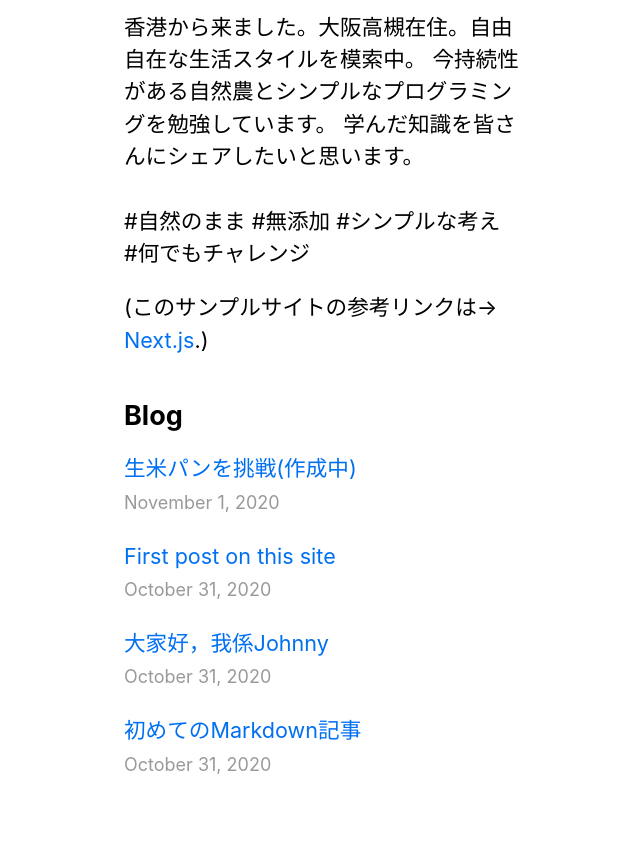
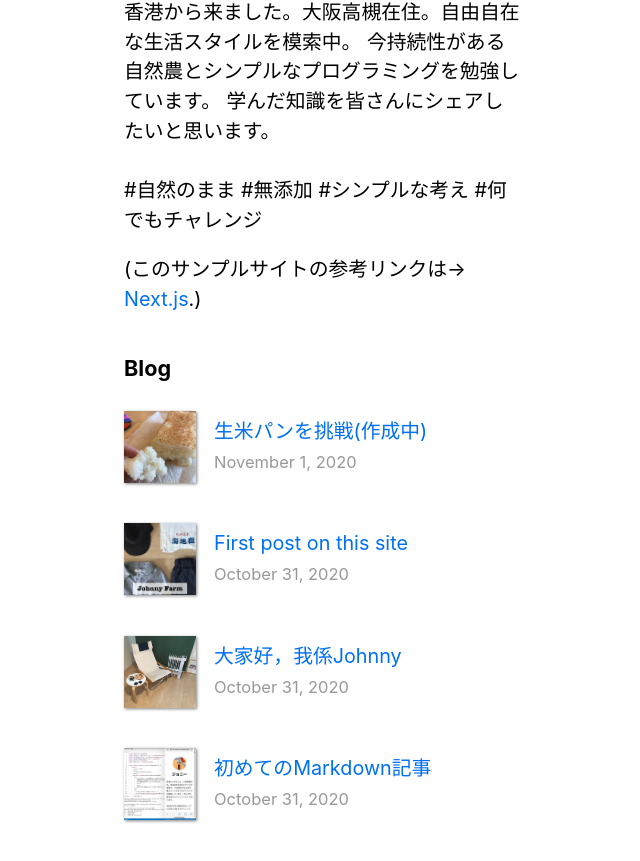
Before and after one commit to johnnysan173/nextjs-blog, a Next.js app: page / in a window 1280 px wide. Shown: the part 317-1178 px from the top of the page, without its empty margins (318-958 px from the left). Built offline with nearby package versions, Linux system fonts and the light colour scheme.

Commit message:
add photo in main

```diff
--- a/pages/index.js
+++ b/pages/index.js
@@ -4,6 +4,7 @@ import utilStyles from '../styles/utils.module.css'
 import {getSortedPostsData} from '../lib/posts'
 import Link from 'next/link'
 import Date from '../components/date'
+import styles from '../components/layout.module.css'
 
 export default function Home({ allPostsData }) {
     return (
@@ -29,8 +30,13 @@ export default function Home({ allPostsData }) {
       <section className={`${utilStyles.headingMd} ${utilStyles.padding1px}`}>
         <h2 className={utilStyles.headingLg}>Blog</h2>
         <ul className={utilStyles.list}>
-          {allPostsData.map(({ id, date, title }) => (
+          {allPostsData.map(({ id, date, title, thumb }) => (
             <li className={utilStyles.listItem} key={id}>
+                <div className={utilStyles.postbox}>
+                    <div className={utilStyles.postboxpic}>
+                        <img src={thumb} className={utilStyles.postthumb} alt="Post" />
+                    </div>
+                    <div className={utilStyles.postboxcontent}>
                         <Link href={`/posts/${id}`}>
                             <a>{title}</a>
                         </Link>
@@ -38,6 +44,8 @@ export default function Home({ allPostsData }) {
                         <small className={utilStyles.lightText}>
                             <Date dateString={date} />
                         </small>
+                    </div>
+                </div>
             </li>
           ))}
         </ul>
--- a/posts/first-post.md
+++ b/posts/first-post.md
@@ -1,6 +1,8 @@
 ---
 title: '初めてのMarkdown記事'
 date: '2020-10-31'
+thumb: '/images/nextblog.jpg'
+
 ---
 
 今回初めてmarkdown方式なブログを描いてみる、やはりmarkdownは1番**シンプル**。今回のブログのシェアすること
--- a/posts/intro-chinese.md
+++ b/posts/intro-chinese.md
@@ -1,6 +1,7 @@
 ---
 title: '大家好，我係Johnny'
 date: '2020-10-31'
+thumb: '/images/home.jpg'
 ---
 
 呢個係我嘅website. 我而家喺大阪嘅高槻市住。係屋企附近借咗少少農地開始自然農。上年開始學吓寫簡單嘅程式。將來希望生活得更自由。我而家嘅keywords係
--- a/posts/intro-english.md
+++ b/posts/intro-english.md
@@ -1,6 +1,7 @@
 ---
 title: 'First post on this site'
 date: '2020-10-31'
+thumb: '/images/farm.jpg'
 ---
 
 I'm Johnny from Hong Kong. Now I'm living in Osaka Takatsuki. I love sustainable Nature Farm. In the future I would like to be more freedom with my family. My keywords
--- a/posts/rice-bread-20201101.md
+++ b/posts/rice-bread-20201101.md
@@ -2,12 +2,11 @@
 title: '生米パンを挑戦(作成中)'
 date: '2020-11-01'
 catagory: 'Bakery'
+thumb: '/images/ricebread.jpg'
 tag:
 - '生米パン'
 - '挑戦'
 ---
-
-## 生米パンを挑戦（記事作成中）
 
 この記事は下記通り解説
 - レシピ通り実践した生米パン
--- a/styles/global.css
+++ b/styles/global.css
@@ -29,7 +29,7 @@ img {
 }
 
 main h1 {
-    animation: SlideIn 2s;
+    animation: SlideIn 1s;
 }
 
 main h2 {
@@ -41,12 +41,7 @@ main h3 {
     padding: 0.2rem;
     animation: SlideIn 2.5s;
 }
-/* CSSアニメーションの指定 */
-.Headline{
-  animation: SlideIn 1.6s infinite;
-}
 
-/* CSSアニメーションの設定 */
 @keyframes SlideIn {
   0% {
     opacity: 0;/*初期状態では透明に*/
--- a/styles/utils.module.css
+++ b/styles/utils.module.css
@@ -1,5 +1,5 @@
 .heading2Xl {
-  font-size: 2.5rem;
+  font-size: 2rem;
   line-height: 1.2;
   font-weight: 800;
   letter-spacing: -0.05rem;
@@ -7,7 +7,7 @@
 }
 
 .headingXl {
-  font-size: 2rem;
+  font-size: 1.5rem;
   line-height: 1.3;
   font-weight: 800;
   letter-spacing: -0.05rem;
@@ -15,18 +15,33 @@
 }
 
 .headingLg {
-  font-size: 1.5rem;
+  font-size: 1.2rem;
   line-height: 1.4;
   margin: 1rem 0;
 }
 
 .headingMd {
-  font-size: 1.2rem;
+  font-size: 1.1rem;
   line-height: 1.5;
 }
 
 .borderCircle {
   border-radius: 9999px;
+}
+
+.postbox {
+  display: flex;
+  align-items: center;
+}
+
+.postboxpic {
+  width: 5rem;
+}
+
+.postthumb {
+  width: 4rem;
+  height: 4rem;
+  object-fit: cover;
 }
 
 .colorInherit {
```
Lines whose indentation alone changed are shown as unchanged.
